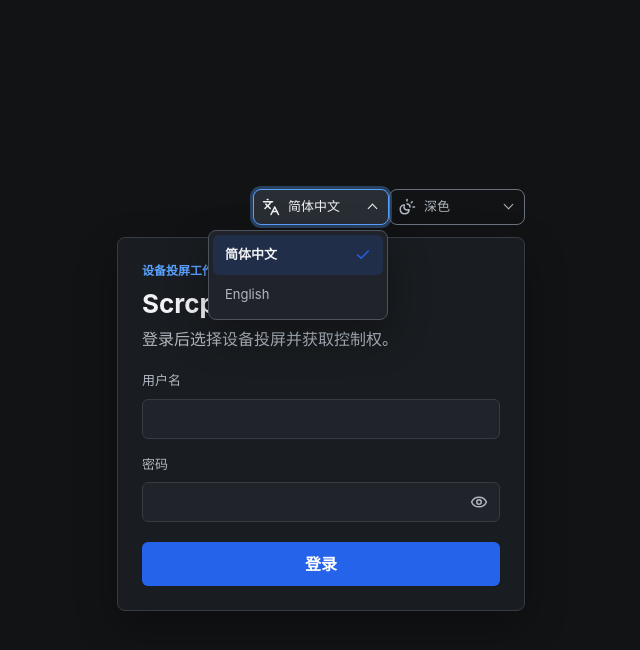
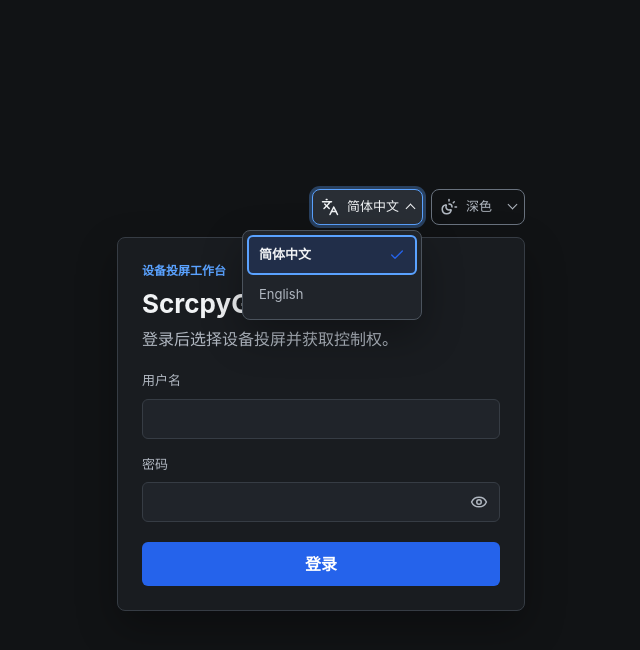
Before and after one commit to Ange-Katrina/ScrcpyGate, a FastAPI app: page /login in a window 1280 px wide, after a click on "简体中文". Shown: the top 650 px of the page, without its empty margins (319-959 px from the left). Run offline with FastAPI, Linux system fonts and the light colour scheme; some libraries are stand-ins or nearby versions.

Commit message:
fix(ui): refine shared picker interactions

```diff
--- a/app/alas_embed.py
+++ b/app/alas_embed.py
@@ -345,11 +345,11 @@ def embed_shell_html(title: str, iframe_src: str, message: str = "") -> str:
   <title>{safe_title}</title>
   <script src="/static/js/theme-init.js?v=fd7b6ddc6cde"></script>
   <link rel="stylesheet" href="/static/css/ui-tokens.css?v=0b50d7eab843">
-  <link rel="stylesheet" href="/static/css/ui-components.css?v=5279ccd47ece">
+  <link rel="stylesheet" href="/static/css/ui-components.css?v=54474b070308">
   <link rel="stylesheet" href="/static/css/alas-shell.css?v=c880a1b7e43b">
   <script type="application/json" id="scrcpygate-i18n">{locale_payload}</script>
   <script src="/static/js/i18n.js?v=fa6da4c7cff5" defer></script>
-  <script src="/static/js/ui-core.js?v=0eda8e065ff2" defer></script>
+  <script src="/static/js/ui-core.js?v=ec67834375f9" defer></script>
   <script src="/static/js/alas-shell.js?v=aa8526b19f9b" defer></script>
 </head>
 <body>
--- a/static/css/admin.css
+++ b/static/css/admin.css
@@ -238,13 +238,15 @@ h3 {
   font-size: 12px;
 }
 
+.admin-nav__footer .ui-locale-picker,
 .admin-nav__footer .ui-theme-picker {
   width: 100%;
   justify-content: flex-start;
 }
 
-.admin-nav__footer .ui-theme-picker select {
-  flex: 1 1 auto;
+.admin-nav__footer .ui-locale-trigger,
+.admin-nav__footer .ui-theme-trigger {
+  width: 100%;
 }
 
 .admin-nav__link {
--- a/static/css/login.css
+++ b/static/css/login.css
@@ -23,6 +23,7 @@ body {
   min-height: 36px;
   display: flex;
   justify-content: flex-end;
+  gap: var(--ui-space-2);
 }
 
 .login-panel {
--- a/static/css/ui-components.css
+++ b/static/css/ui-components.css
@@ -82,7 +82,7 @@ textarea,
   align-items: center;
   gap: var(--ui-space-2);
   margin: 0;
-  padding: 0 var(--ui-space-2);
+  padding: 0;
   border: 1px solid var(--ui-color-control-border);
   border-radius: var(--ui-radius-lg);
   background: transparent;
@@ -95,20 +95,13 @@ textarea,
     color var(--ui-duration-fast) var(--ui-ease-standard);
 }
 
-.ui-theme-picker:hover,
-.ui-theme-picker:focus-within {
-  border-color: var(--ui-color-border-strong);
-  background: var(--ui-color-surface-hover);
-  color: var(--ui-color-text);
-}
-
 .ui-locale-picker {
   position: relative;
   min-height: 36px;
   display: inline-flex;
   align-items: center;
   gap: var(--ui-space-2);
-  padding: 0 var(--ui-space-2);
+  padding: 0;
   border: 1px solid var(--ui-color-control-border);
   border-radius: var(--ui-radius-lg);
   background: transparent;
@@ -142,7 +128,7 @@ textarea,
   align-items: center;
   justify-content: space-between;
   gap: var(--ui-space-2);
-  padding: 0 4px 0 0;
+  padding: 0 var(--ui-space-2);
   border: 0;
   outline: 0;
   background: transparent;
@@ -157,7 +143,6 @@ textarea,
   box-shadow: none;
 }
 
-.ui-locale-picker:focus-within,
 .ui-locale-picker:has(.ui-locale-trigger:focus-visible),
 .ui-locale-picker.is-open {
   border-color: var(--ui-color-info);
@@ -172,9 +157,11 @@ textarea,
 }
 
 .ui-locale-trigger__label {
+  flex: 1 1 auto;
   min-width: 0;
   overflow: hidden;
   text-overflow: ellipsis;
+  text-align: left;
   white-space: nowrap;
 }
 
@@ -222,7 +210,7 @@ textarea,
   justify-content: space-between;
   gap: var(--ui-space-2);
   margin: 0;
-  padding: 0 4px 0 0;
+  padding: 0 var(--ui-space-2);
   border: 0;
   border-radius: 0;
   background: transparent;
@@ -249,8 +236,11 @@ textarea,
 }
 
 .ui-theme-trigger__label {
+  flex: 1 1 auto;
+  min-width: 0;
   overflow: hidden;
   text-overflow: ellipsis;
+  text-align: left;
   white-space: nowrap;
 }
 
@@ -312,9 +306,11 @@ textarea,
 .ui-locale-menu {
   position: absolute;
   top: calc(100% + 6px);
-  right: 0;
+  right: var(--ui-picker-inline-offset, 0px);
   z-index: 80;
-  min-width: 180px;
+  width: max-content;
+  min-width: min(180px, calc(100vw - 16px));
+  max-width: calc(100vw - 16px);
   padding: 4px;
   border: 1px solid var(--ui-color-border-strong);
   border-radius: var(--ui-radius-lg);
@@ -377,6 +373,11 @@ textarea,
   box-shadow: none;
 }
 
+.ui-locale-option:focus-visible {
+  outline: 2px solid var(--ui-color-info);
+  outline-offset: -2px;
+}
+
 .ui-locale-option[aria-checked="true"] {
   background: var(--ui-color-primary-soft);
   color: var(--ui-color-text);
--- a/static/js/ui-core.js
+++ b/static/js/ui-core.js
@@ -48,6 +48,29 @@
     viewportFrame = window.requestAnimationFrame(() => {
       viewportFrame = 0;
       syncVisualViewportMetrics();
+      repositionOpenPickerMenus();
+    });
+  }
+
+  function positionPickerMenu(menu) {
+    if (!menu || menu.hidden) return;
+    menu.style.removeProperty("--ui-picker-inline-offset");
+    const viewport = window.visualViewport;
+    const viewportLeft = finiteMetric(viewport && viewport.offsetLeft, 0);
+    const viewportWidth = Math.max(1, finiteMetric(viewport && viewport.width, window.innerWidth || root.clientWidth || 1));
+    const edge = 8;
+    const allowedLeft = viewportLeft + edge;
+    const allowedRight = viewportLeft + viewportWidth - edge;
+    const rect = menu.getBoundingClientRect();
+    let inlineOffset = 0;
+    if (rect.left < allowedLeft) inlineOffset = rect.left - allowedLeft;
+    else if (rect.right > allowedRight) inlineOffset = rect.right - allowedRight;
+    menu.style.setProperty("--ui-picker-inline-offset", `${Math.round(inlineOffset)}px`);
+  }
+
+  function repositionOpenPickerMenus() {
+    [...themeControls, ...localePopupControls].forEach((control) => {
+      if (control.isOpen()) control.reposition();
     });
   }
 
@@ -181,6 +204,7 @@
     const triggerArrow = document.createElement("span");
     const menu = document.createElement("div");
     const menuId = `uiLocaleMenu-${select.id || index + 1}`;
+    const leadingIcon = Array.from(wrapper.children).find((child) => child.classList.contains("ui-icon"));
 
     select.classList.add("ui-locale-native");
     select.hidden = true;
@@ -194,6 +218,7 @@
     triggerLabel.className = "ui-locale-trigger__label";
     triggerArrow.className = "ui-picker-arrow";
     triggerArrow.setAttribute("aria-hidden", "true");
+    if (leadingIcon) trigger.appendChild(leadingIcon);
     trigger.append(triggerLabel, triggerArrow);
 
     menu.id = menuId;
@@ -242,19 +267,24 @@
         menu.hidden = false;
         wrapper.classList.add("is-open");
         trigger.setAttribute("aria-expanded", "true");
-        window.requestAnimationFrame(() => focusItem(itemIndex === undefined ? selectedIndex() : itemIndex));
+        window.requestAnimationFrame(() => {
+          positionPickerMenu(menu);
+          focusItem(itemIndex === undefined ? selectedIndex() : itemIndex);
+        });
       },
       close(restoreFocus) {
         menu.hidden = true;
+        menu.style.removeProperty("--ui-picker-inline-offset");
         wrapper.classList.remove("is-open");
         trigger.setAttribute("aria-expanded", "false");
         if (restoreFocus) trigger.focus({ preventScroll: true });
-      }
+      },
+      reposition() { positionPickerMenu(menu); }
     };
 
-    items.forEach((item) => item.addEventListener("click", () => {
+    items.forEach((item) => item.addEventListener("click", (event) => {
       const locale = item.dataset.localeValue;
-      control.close(false);
+      control.close(event.detail === 0);
       applyLocale(locale, true);
     }));
     trigger.addEventListener("click", () => control.isOpen() ? control.close(true) : control.open(selectedIndex()));
@@ -322,6 +352,7 @@
     const triggerArrow = document.createElement("span");
     const menu = document.createElement("div");
     const menuId = `uiThemeMenu-${select.id || index + 1}`;
+    const leadingIcon = Array.from(wrapper.children).find((child) => child.classList.contains("ui-icon"));
 
     select.dataset.uiThemeEnhanced = "true";
     select.classList.add("ui-theme-native");
@@ -337,6 +368,7 @@
     triggerLabel.className = "ui-theme-trigger__label";
     triggerArrow.className = "ui-theme-trigger__arrow";
     triggerArrow.setAttribute("aria-hidden", "true");
+    if (leadingIcon) trigger.appendChild(leadingIcon);
     trigger.append(triggerLabel, triggerArrow);
 
     menu.id = menuId;
@@ -356,9 +388,9 @@
       item.tabIndex = -1;
       label.textContent = option.textContent;
       item.append(label, icon("check", "ui-icon ui-theme-option__check"));
-      item.addEventListener("click", () => {
+      item.addEventListener("click", (event) => {
         applyTheme(option.value, true);
-        control.close(true);
+        control.close(event.detail === 0);
       });
       menu.appendChild(item);
       return item;
@@ -392,14 +424,19 @@
         menu.hidden = false;
         wrapper.classList.add("is-open");
         trigger.setAttribute("aria-expanded", "true");
-        window.requestAnimationFrame(() => focusItem(itemIndex === undefined ? selectedIndex() : itemIndex));
+        window.requestAnimationFrame(() => {
+          positionPickerMenu(menu);
+          focusItem(itemIndex === undefined ? selectedIndex() : itemIndex);
+        });
       },
       close(restoreFocus) {
         menu.hidden = true;
+        menu.style.removeProperty("--ui-picker-inline-offset");
         wrapper.classList.remove("is-open");
         trigger.setAttribute("aria-expanded", "false");
         if (restoreFocus) trigger.focus({ preventScroll: true });
-      }
+      },
+      reposition() { positionPickerMenu(menu); }
     };
 
     trigger.addEventListener("click", () => {
--- a/templates/admin.html
+++ b/templates/admin.html
@@ -7,10 +7,10 @@
   <title>{{ t('admin.ui.page_title') }}</title>
   <script src="/static/js/theme-init.js?v=fd7b6ddc6cde"></script>
   <link rel="stylesheet" href="/static/css/ui-tokens.css?v=0b50d7eab843">
-  <link rel="stylesheet" href="/static/css/ui-components.css?v=5279ccd47ece">
-  <link rel="stylesheet" href="/static/css/admin.css?v=678244c578e0">
+  <link rel="stylesheet" href="/static/css/ui-components.css?v=54474b070308">
+  <link rel="stylesheet" href="/static/css/admin.css?v=7a27546e913a">
   <script src="/static/js/i18n.js?v=fa6da4c7cff5" defer></script>
-  <script src="/static/js/ui-core.js?v=0eda8e065ff2" defer></script>
+  <script src="/static/js/ui-core.js?v=ec67834375f9" defer></script>
 </head>
 <body data-ui-page="admin">
 <div id="notice" class="notice" role="status" aria-live="polite" aria-atomic="true"></div>
--- a/templates/index.html
+++ b/templates/index.html
@@ -7,10 +7,10 @@
   <title>ScrcpyGate</title>
   <script src="/static/js/theme-init.js?v=fd7b6ddc6cde"></script>
   <link rel="stylesheet" href="/static/css/ui-tokens.css?v=0b50d7eab843">
-  <link rel="stylesheet" href="/static/css/ui-components.css?v=5279ccd47ece">
+  <link rel="stylesheet" href="/static/css/ui-components.css?v=54474b070308">
   <link rel="stylesheet" href="/static/css/mirror.css?v=ac9617248235">
   <script src="/static/js/i18n.js?v=fa6da4c7cff5" defer></script>
-  <script src="/static/js/ui-core.js?v=0eda8e065ff2" defer></script>
+  <script src="/static/js/ui-core.js?v=ec67834375f9" defer></script>
   <script src="/static/js/jmuxer.min.js?v=70381d825b1a"></script>
   <script src="/static/js/input.js?v=82b95837d0bb"></script>
 </head>
--- a/templates/login.html
+++ b/templates/login.html
@@ -7,10 +7,10 @@
   <title>{{ t("login.page_title") }}</title>
   <script src="/static/js/theme-init.js?v=fd7b6ddc6cde"></script>
   <link rel="stylesheet" href="/static/css/ui-tokens.css?v=0b50d7eab843">
-  <link rel="stylesheet" href="/static/css/ui-components.css?v=5279ccd47ece">
-  <link rel="stylesheet" href="/static/css/login.css?v=eed0489be317">
+  <link rel="stylesheet" href="/static/css/ui-components.css?v=54474b070308">
+  <link rel="stylesheet" href="/static/css/login.css?v=a984e6917cd1">
   <script src="/static/js/i18n.js?v=fa6da4c7cff5" defer></script>
-  <script src="/static/js/ui-core.js?v=0eda8e065ff2" defer></script>
+  <script src="/static/js/ui-core.js?v=ec67834375f9" defer></script>
   <script src="/static/js/login.js?v=9d74e50093b6" defer></script>
 </head>
 <body data-ui-page="login">
```
Also changed, not shown: other parts of static/css/ui-components.css (+22 -12 lines), tests/test_ui_templates.py (+16 -0 lines).
